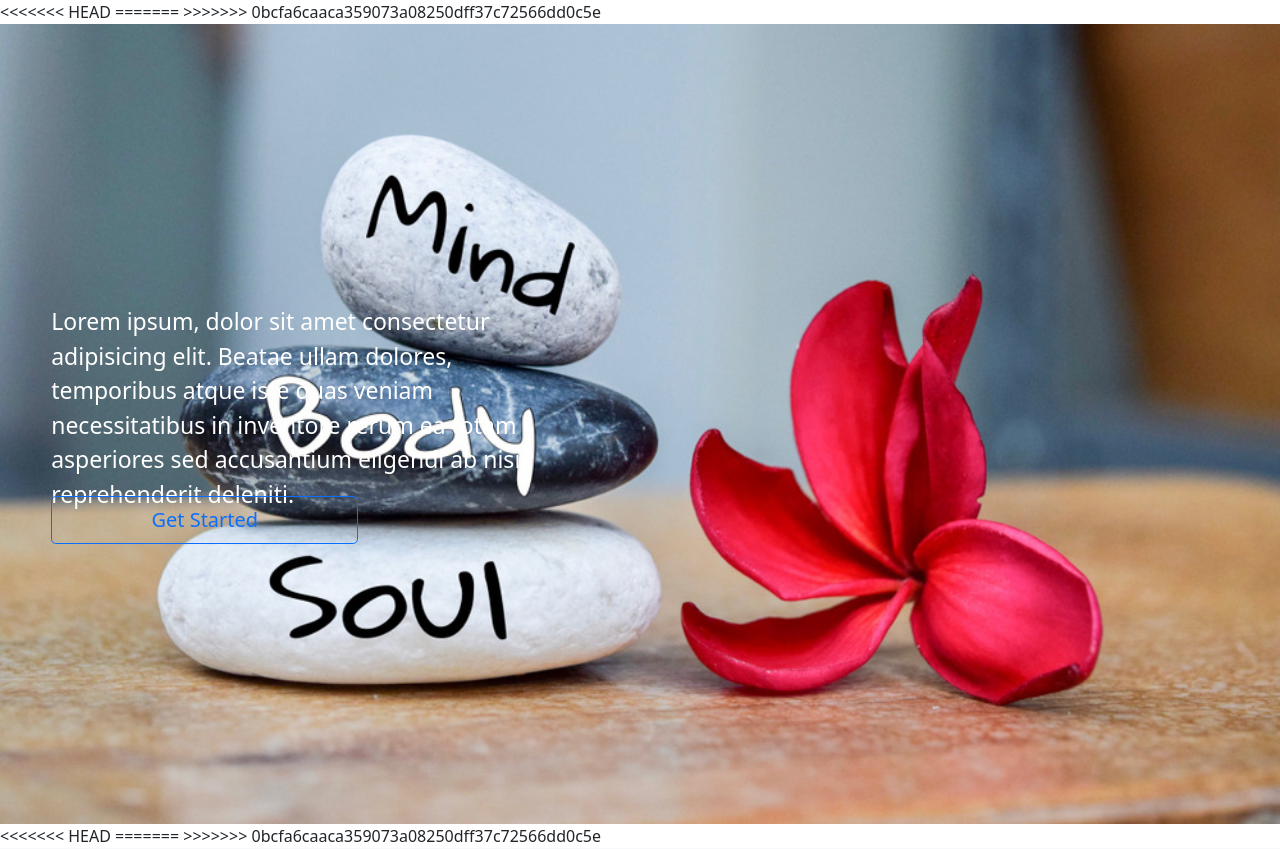
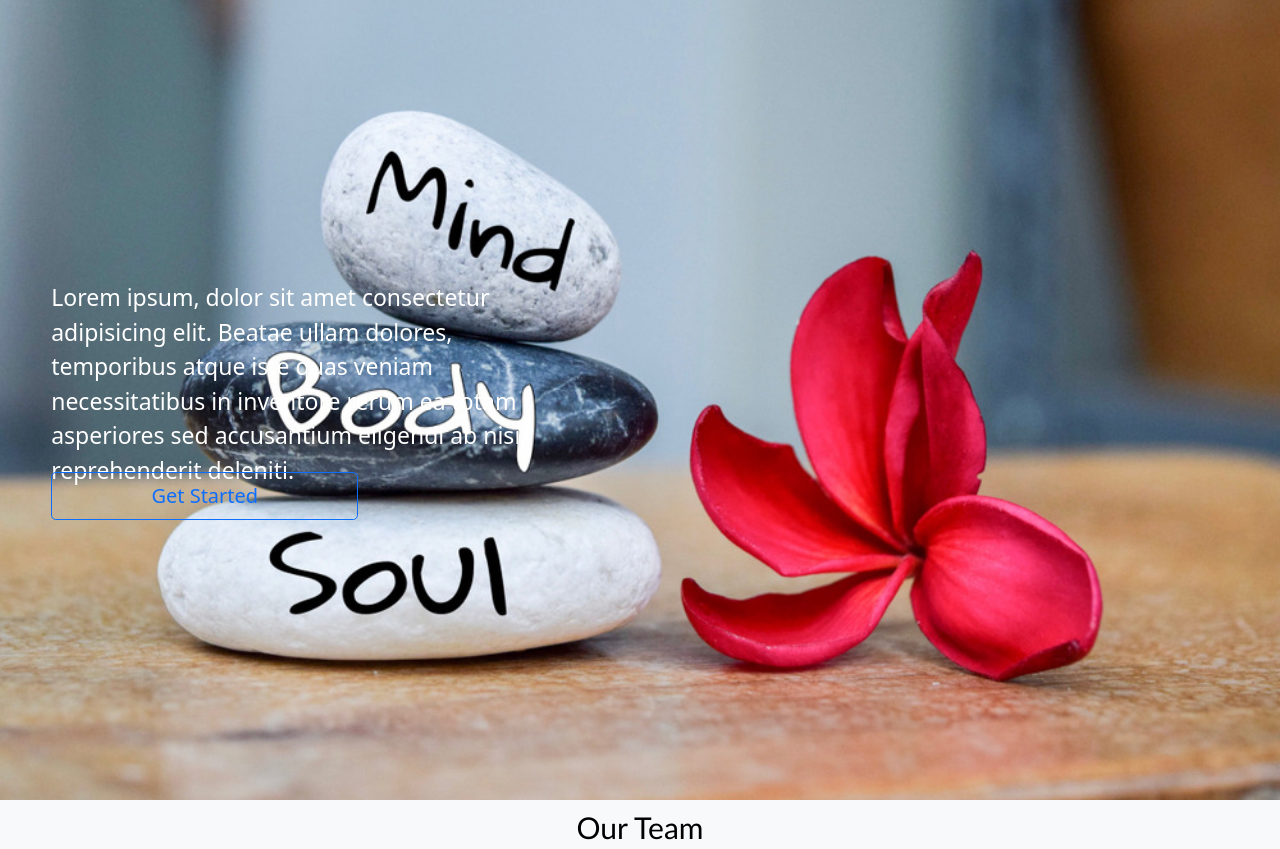
Before and after one commit to Lovekesh-GH/Dream-Makers, a Django app: page / in a window 1280 px wide; the page is wider, and only the part inside the window is pictured. Shown: the top 849 px of that part. Run offline with Django 4.2, Linux system fonts and the light colour scheme.

Commit message:
Fixed `bug`

```diff
--- a/templates/base.html
+++ b/templates/base.html
@@ -10,11 +10,7 @@
     <link href="https://cdn.jsdelivr.net/npm/bootstrap@5.1.3/dist/css/bootstrap.min.css" rel="stylesheet"
         integrity="sha384-1BmE4kWBq78iYhFldvKuhfTAU6auU8tT94WrHftjDbrCEXSU1oBoqyl2QvZ6jIW3" crossorigin="anonymous">
     <title>{% block title %}{% endblock title %}</title>
-<<<<<<< HEAD
 
-=======
-
->>>>>>> 0bcfa6caaca359073a08250dff37c72566dd0c5e
     <style>
         body {
             overflow-x: hidden;
@@ -75,13 +71,7 @@
                 <button class="btn btn-outline-primary btn-lg col-3">Get Started</button>
             </div>
     </div>
-<<<<<<< HEAD
 
-
-=======
-
-
->>>>>>> 0bcfa6caaca359073a08250dff37c72566dd0c5e
 
     <div class="bg-light text-light d-flex flex-column justify-content-evenly align-items-center"
         style="height: 30rem;">
```
